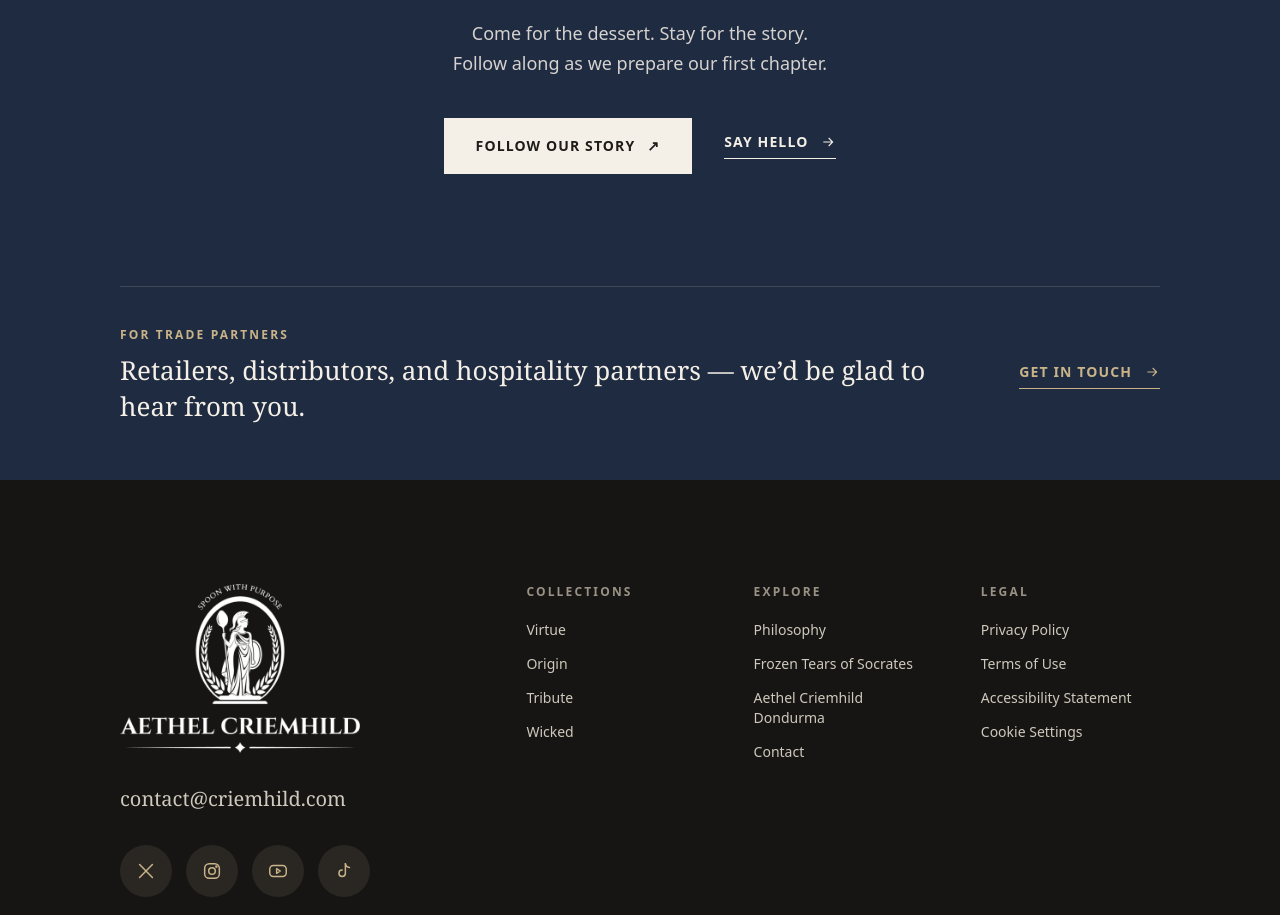
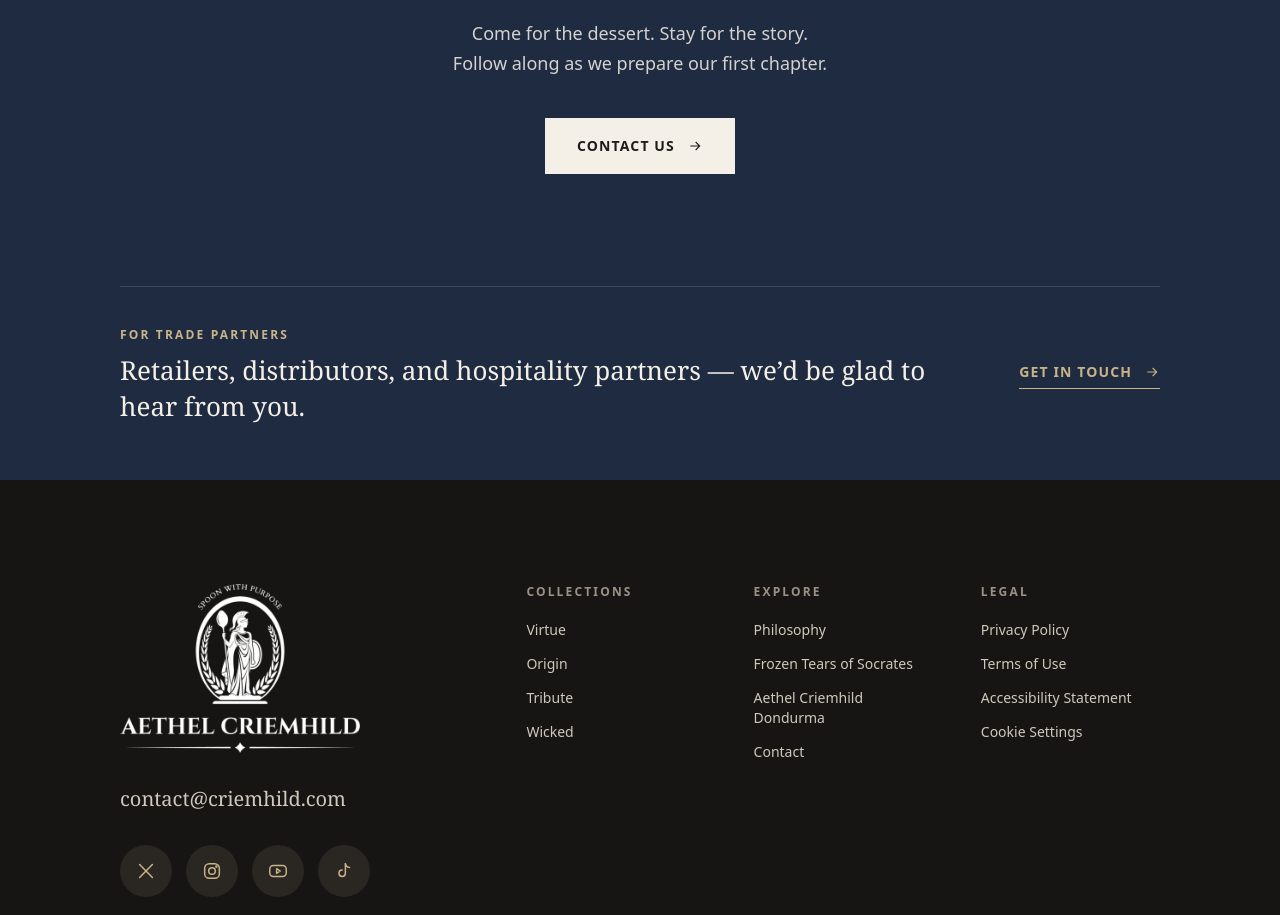
Before and after one commit to aethelcriemhild/aethelcriemhild, a React (Vite) app in the folder 20261015 버전/: page / in a window 1280 px wide. Shown: the part 7073-7988 px from the top of the page. Built offline with nearby package versions, Linux system fonts and the light colour scheme.

Commit message:
Closing band: single Contact us button to /contact
Co-Authored-By: Claude Opus 5.5 <noreply@anthropic.com>

```diff
--- a/20261015 버전/src/components/Desserts.jsx
+++ b/20261015 버전/src/components/Desserts.jsx
@@ -1,6 +1,5 @@
-import { PRODUCTS, SOCIAL_LINKS } from "../data/content.js";
-import { trackEvent } from "../data/track.js";
-import { ArchImage, ArrowLink, EmblemArch, Eyebrow } from "./ui.jsx";
+import { PRODUCTS } from "../data/content.js";
+import { ArchImage, ArrowIcon, ArrowLink, EmblemArch, Eyebrow } from "./ui.jsx";
 
 function DessertCard({ slug, children }) {
   const p = PRODUCTS[slug];
@@ -44,9 +43,8 @@ export function MeetTheDesserts() {
   );
 }
 
-/** Home — closing navy band: follow the story, say hello, and a line for trade partners. */
+/** Home — closing navy band: a contact button and a line for trade partners. */
 export function ClosingBand() {
-  const instagram = SOCIAL_LINKS.find((s) => s.name === "Instagram");
   return (
     <section aria-labelledby="closing-heading" className="bg-navy px-5 pt-24 pb-12 text-cream md:px-10 lg:px-[120px] lg:pt-32 lg:pb-14">
       <div className="mx-auto flex max-w-[1200px] flex-col items-center gap-7 text-center lg:gap-8">
@@ -62,21 +60,12 @@ export function ClosingBand() {
           <br />
           Follow along as we prepare our first chapter.
         </p>
-        <div className="mt-2 flex flex-col items-center gap-5 sm:flex-row sm:gap-8">
-          <a
-            href={instagram.href}
-            target="_blank"
-            rel="noopener"
-            onClick={() => trackEvent("social_click", { platform: "Instagram", link_url: instagram.href })}
-            className="inline-flex h-14 items-center justify-center gap-3 bg-cream px-8 text-sm font-semibold tracking-[0.08em] text-ink uppercase no-underline transition-colors hover:bg-white hover:text-ink"
-          >
-            Follow our story <span aria-hidden="true">↗</span>
-            <span className="sr-only">(Instagram, opens in a new tab)</span>
-          </a>
-          <ArrowLink href="/contact" className="text-cream hover:text-champagne">
-            Say hello
-          </ArrowLink>
-        </div>
+        <a
+          href="/contact"
+          className="mt-2 inline-flex h-14 items-center justify-center gap-3 bg-cream px-8 text-sm font-semibold tracking-[0.08em] text-ink uppercase no-underline transition-colors hover:bg-white hover:text-ink"
+        >
+          Contact us <ArrowIcon />
+        </a>
       </div>
 
       <div className="mx-auto mt-20 flex max-w-[1200px] flex-col gap-5 border-t border-cream/15 pt-10 lg:mt-28 lg:flex-row lg:items-center lg:justify-between lg:gap-12">
```
